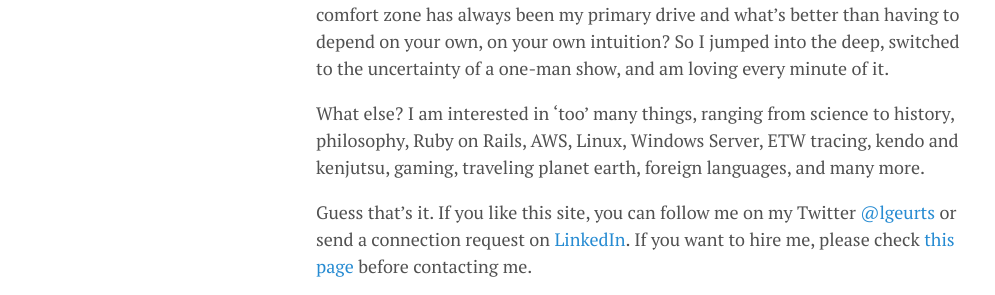
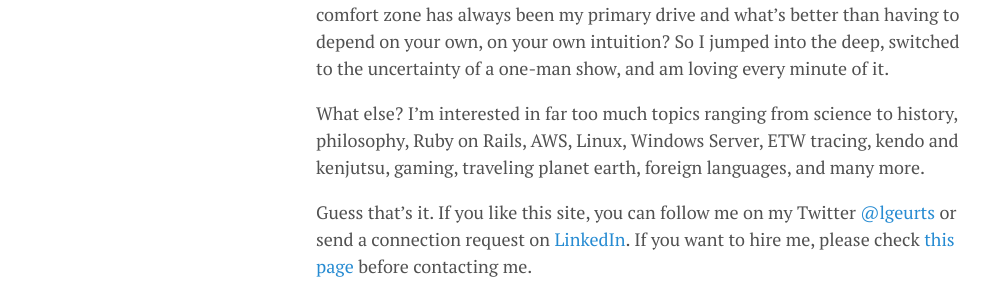
Before and after one commit to lgeurts/lgeurts.github.io, a Jekyll site: the page built from about.md, in a window 1280 px wide. Shown: the part 762-1057 px from the top of the page, without its empty margins (0-995 px from the left). Built offline with Jekyll 4.4.1, drawn with Linux system fonts in a browser that asks for light colours; nearby versions of some CDN libraries.

Commit message:
Update about.md

```diff
--- a/about.md
+++ b/about.md
@@ -10,7 +10,8 @@ In a former life I was a Microsoft PFE, T3 Escalation Engineer at Dell, HP Suppo
 
 Learned a lot and met amazingly talented people  of which I can call some a close friend. Sounds great? It is. But I also discovered I could not imagine me doing the same old 'new' things for the rest of my life. Personal growth; stepping out of the comfort zone has always been my primary drive and what's better than having to depend on your own, on your own intuition? So I jumped into the deep, switched to the uncertainty of a one-man show, and am loving every minute of it.
 
-What else? I am interested in 'too' many things, ranging from science to history, philosophy, Ruby on Rails, AWS, Linux, Windows Server, ETW tracing, kendo and kenjutsu, gaming, traveling planet earth, foreign languages, and many more.
+What else? I'm interested in far too much topics ranging from science to history, philosophy, Ruby on Rails, AWS, Linux, Windows
+Server, ETW tracing, kendo and kenjutsu, gaming, traveling planet earth, foreign languages, and many more.
 
 Guess that's it. If you like this site, you can follow me on my Twitter [@lgeurts](https://twitter.com/lgeurts) or send a connection request on [LinkedIn](https://www.linkedin.com/in/lucgeurts). If you want to hire me, please check [this page](https://github.com/lgeurts/Resume/blob/master/Moderncv%20Resume%20Luc%20Geurts%20%28US%29.pdf) before contacting me.
 
```
